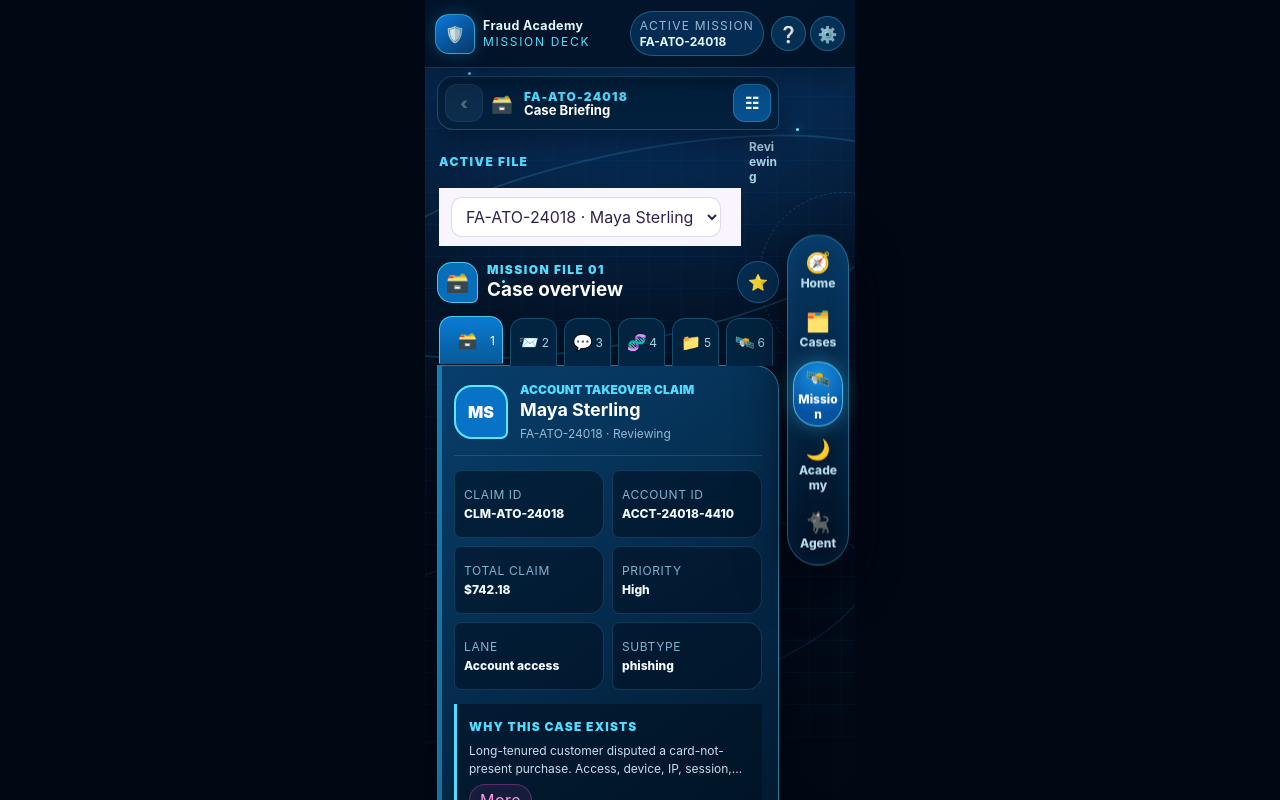
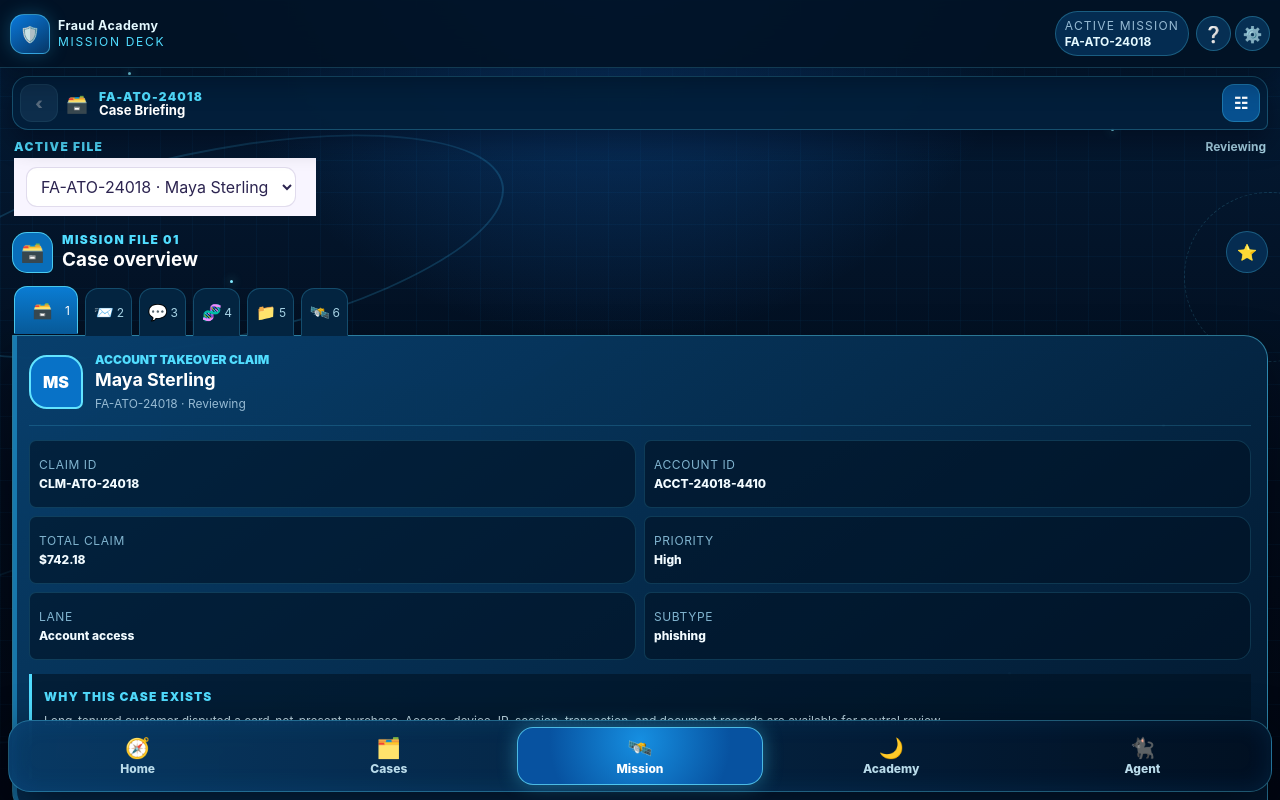
Before and after one commit to iamre2024-debug/fraud-Academy-v1, a React (Vite) app: page / in a window 1280 px wide. Shown: the top 800 px of the page. Built offline with nearby package versions, Linux system fonts and the light colour scheme.

Commit message:
Fix full-width phone layout

```diff
--- a/scripts/mobile-blue-mission-deck-smoke-check.mjs
+++ b/scripts/mobile-blue-mission-deck-smoke-check.mjs
@@ -102,6 +102,11 @@ const importantCount = (styles.match(/!important/g) ?? []).length;
 if (importantCount > 12) failures.push(`Mission Deck v3 has ${importantCount} !important overrides; it must remain structurally scoped.`);
 if (/body\[data-layout-mode="desktop"\]/.test(styles)) failures.push('Mission Deck v3 must not alter the desktop layout.');
 if (/#ff4fd8|#d76bff|#ff9be9/i.test(styles)) failures.push('Mission Deck v3 contains the retired pink/purple palette.');
+if (/width:\s*min\(100%,\s*430px\)/.test(styles)) failures.push('Mission Deck v3 must fill the phone viewport instead of using the retired 430px shell cap.');
+if (/right:\s*max\([^;]*calc\(50vw/.test(styles)) failures.push('Mission Deck v3 must not position controls against a centered 430px shell.');
+if (!/\.mission-mobile-dock\s*\{[^}]*grid-template-columns:\s*repeat\(5,\s*minmax\(0,\s*1fr\)\)/s.test(styles)) {
+  failures.push('Mission Deck v3 must keep primary navigation in a five-column bottom dock.');
+}
 if (styles.length >= legacyStyles.length * 1.4) failures.push('Mission Deck v3 has grown into another oversized legacy override layer.');
 const undersizedMobileRemValues = [...styles.matchAll(/font-size:\s*(0\.\d+)rem/g)]
   .map((match) => Number(match[1]))
--- a/src/mobileMissionDeckV3.css
+++ b/src/mobileMissionDeckV3.css
@@ -34,9 +34,9 @@ body[data-layout-mode="mobile"] #root {
 
 .mission-mobile-root {
   position: relative;
-  width: min(100%, 430px);
+  width: 100%;
   min-height: 100dvh;
-  margin: 0 auto;
+  margin: 0;
   overflow: clip;
   background:
     radial-gradient(circle at 48% -8%, rgba(20, 116, 222, 0.44), transparent 27rem),
@@ -73,8 +73,8 @@ body[data-layout-mode="mobile"] #root {
   position: fixed;
   z-index: -1;
   inset: 0;
-  width: min(100%, 430px);
-  margin: auto;
+  width: 100%;
+  margin: 0;
   pointer-events: none;
   overflow: hidden;
   background-image:
@@ -203,8 +203,8 @@ body[data-layout-mode="mobile"] #root {
   position: fixed;
   z-index: 150;
   top: 76px;
-  left: max(10px, calc(50vw - 205px));
-  right: max(10px, calc(50vw - 205px));
+  left: max(10px, env(safe-area-inset-left));
+  right: max(10px, env(safe-area-inset-right));
   border: 1px solid rgba(94, 226, 255, 0.42);
   border-radius: 22px 8px 22px 22px;
   background: linear-gradient(145deg, rgba(8, 64, 112, 0.98), rgba(2, 20, 40, 0.99));
@@ -261,7 +261,11 @@ body[data-layout-mode="mobile"] #root {
 .mission-mobile-page {
   width: 100%;
   min-height: calc(100dvh - 68px);
-  padding: 16px 76px 110px 12px;
+  padding:
+    16px
+    max(12px, env(safe-area-inset-right))
+    calc(104px + env(safe-area-inset-bottom))
+    max(12px, env(safe-area-inset-left));
 }
 
 .mission-mobile-workspace-page {
@@ -271,29 +275,33 @@ body[data-layout-mode="mobile"] #root {
 .mission-mobile-dock {
   position: fixed;
   z-index: 130;
-  top: 50%;
-  right: max(6px, calc(50vw - 209px));
-  width: 62px;
-  display: grid;
+  top: auto;
+  right: max(8px, env(safe-area-inset-right));
+  bottom: max(8px, env(safe-area-inset-bottom));
+  left: max(8px, env(safe-area-inset-left));
+  width: auto;
+  display: grid;
+  grid-template-columns: repeat(5, minmax(0, 1fr));
   gap: 6px;
-  transform: translateY(-50%);
+  transform: none;
   border: 1px solid rgba(86, 219, 255, 0.35);
-  border-radius: 31px;
-  background: linear-gradient(180deg, rgba(8, 58, 101, 0.97), rgba(1, 16, 34, 0.98));
-  padding: 8px 5px;
+  border-radius: 22px;
+  background: linear-gradient(90deg, rgba(8, 58, 101, 0.97), rgba(1, 16, 34, 0.98));
+  padding: 6px;
   box-shadow: 0 18px 48px rgba(0, 3, 12, 0.65), inset 0 0 24px rgba(24, 138, 240, 0.12);
   backdrop-filter: blur(18px);
 }
 
 .mission-mobile-dock button {
-  width: 50px;
-  min-height: 53px;
+  width: 100%;
+  min-width: 0;
+  min-height: 58px;
   display: grid;
   place-items: center;
   align-content: center;
   gap: 1px;
   border: 1px solid transparent;
-  border-radius: 24px;
+  border-radius: 16px;
   background: transparent;
   color: #b9dbea;
   padding: 4px 2px;
@@ -641,7 +649,7 @@ body[data-layout-mode="mobile"] #root {
 .mission-evidence-page .node-context { bottom: 47px; right: 18px; }
 .mission-evidence-page .node-transaction { top: 50%; left: 50%; width: 125px; min-height: 98px; transform: translate(-50%, -50%); border-color: #69e8ff; border-radius: 50%; background: radial-gradient(circle, #0a89e3, #04345e 72%); box-shadow: 0 0 30px rgba(60, 207, 255, 0.33); }
 .mission-evidence-page .mission-map-pin { position: absolute; z-index: 3; bottom: 39px; left: 17px; border: 1px solid #6be7ff; border-radius: 999px; background: #0874ce; padding: 8px 10px; color: #fff; font-size: 0.75rem; font-weight: 900; }
-.mission-evidence-page .visual-category-row { width: calc(100vw - 100px); max-width: 330px; display: flex; gap: 10px; overflow-x: auto; margin-top: 14px; padding: 5px 3px 13px; scroll-snap-type: x mandatory; scrollbar-width: none; }
+.mission-evidence-page .visual-category-row { width: 100%; max-width: none; display: flex; gap: 10px; overflow-x: auto; margin-top: 14px; padding: 5px 3px 13px; scroll-snap-type: x mandatory; scrollbar-width: none; }
 .mission-evidence-page .visual-category-row::-webkit-scrollbar { display: none; }
 .mission-evidence-page .visual-category-row > button { flex: 0 0 210px; min-height: 162px; display: grid; grid-template-columns: 42px minmax(0, 1fr); grid-template-rows: auto auto auto; align-content: start; gap: 7px 9px; scroll-snap-align: center; border: 1px solid var(--md-line); border-radius: 20px 8px 20px 20px; background: linear-gradient(145deg, #075f9f, #032642); padding: 13px; color: #fff; text-align: left; box-shadow: 0 13px 27px rgba(0, 3, 12, 0.35); }
 .mission-evidence-page .visual-category-row > button.active { border-color: #66e7ff; background: linear-gradient(145deg, #0a8ce7, #074e93); transform: translateY(-3px); }
@@ -2008,9 +2016,17 @@ body[data-layout-mode="mobile"] #root {
 }
 
 @media (max-width: 370px) {
-  .mission-mobile-page { padding-right: 68px; padding-left: 8px; }
-  .mission-mobile-dock { right: 3px; width: 58px; padding-inline: 4px; }
-  .mission-mobile-dock button { width: 48px; }
+  .mission-mobile-page {
+    padding-right: max(8px, env(safe-area-inset-right));
+    padding-left: max(8px, env(safe-area-inset-left));
+  }
+  .mission-mobile-dock {
+    right: max(4px, env(safe-area-inset-right));
+    left: max(4px, env(safe-area-inset-left));
+    gap: 3px;
+    padding-inline: 4px;
+  }
+  .mission-mobile-dock button { padding-inline: 1px; }
   .mission-mobile-case-chip { display: none; }
   .mission-mobile-header { grid-template-columns: minmax(0, 1fr) auto; }
   .mission-briefing-facts,
```
Also changed, not shown: 1 other file (tests, documents, lock files or other folders).
